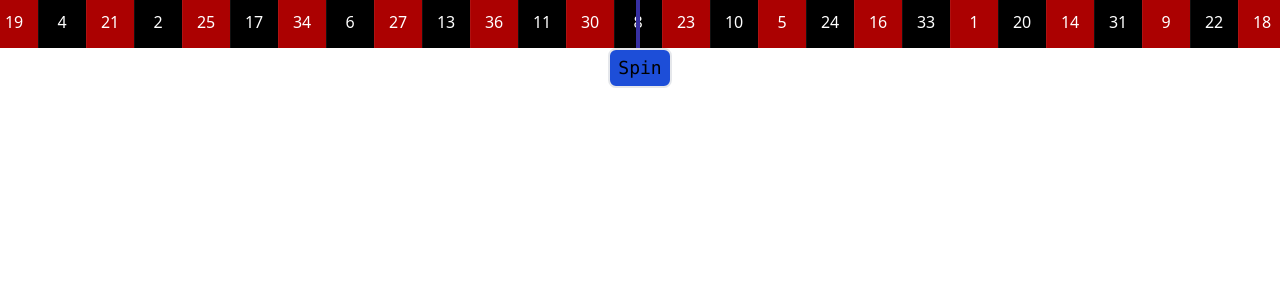
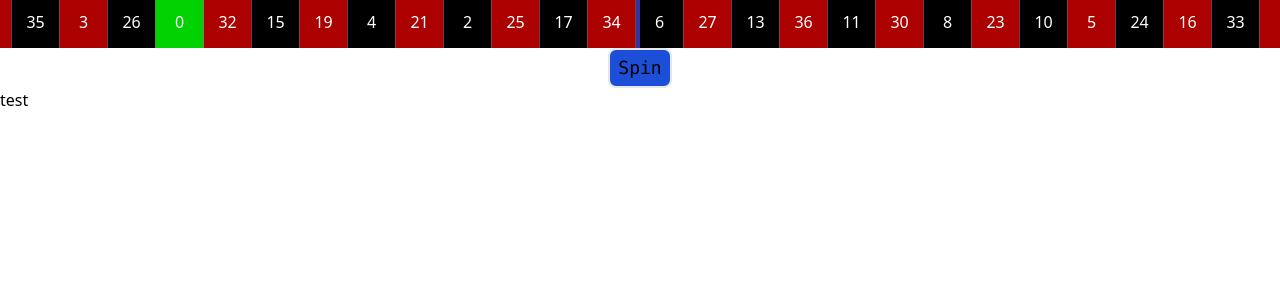
Before and after one commit to johannes67890/Roulette, a React (Create React App) app: page / in a window 1280 px wide. Shown: the top 300 px of the page. Built offline with nearby package versions, Linux system fonts and the light colour scheme.

Commit message:
Export result needed, animation and data fetching done

```diff
--- a/src/App.tsx
+++ b/src/App.tsx
@@ -4,6 +4,8 @@ import { useState } from "react";
 import $ from "jquery";
 
 //https://css-tricks.com/restart-css-animation/
+export let resultIndex: number; // get random resultd
+
 function App() {
   const [IsSpin, setIsSpin] = useState<Boolean>(false);
   return (
@@ -23,22 +25,26 @@ function App() {
           }}
         >
           <ul className={IsSpin === true ? "" : "flex animate-roll"}>
-            {Tiles.map((index) => (
+            {/*!!!!!!!!!!!!!!!!!!!! NEEDS A LOOP !!!!!!!!!!!!!!!!!!!!*/}
+            {Tiles.map((index, key) => (
               <li
+                key={key}
                 className={`bg-${index.color} flex-none w-12 h-12 self-start text-center align-middle inline-block leading-10`}
               >
                 <span className="align-middle text-white ">{index.val}</span>
               </li>
             ))}
-            {Tiles.map((index) => (
+            {Tiles.map((index, key) => (
               <li
+                key={key}
                 className={`bg-${index.color} flex-none w-12 h-12 self-start text-center align-middle inline-block leading-10`}
               >
                 <span className="align-middle text-white ">{index.val}</span>
               </li>
             ))}
-            {Tiles.map((index) => (
+            {Tiles.map((index, key) => (
               <li
+                key={key}
                 className={`bg-${index.color} flex-none w-12 h-12 self-start text-center align-middle inline-block leading-10`}
               >
                 <span className="align-middle text-white ">{index.val}</span>
@@ -47,8 +53,39 @@ function App() {
           </ul>
         </div>
         <button
+          id="spin"
+          disabled={IsSpin === true ? true : false}
           onClick={() => {
-            IsSpin === true ? spin() : setIsSpin(!IsSpin);
+            $("#window").css({
+              right: "0",
+            });
+            resultIndex = getRandomInt(20, 53);
+            let calculatedPosition =
+              Tiles[resultIndex - 20].pos + getRandomInt(-18, 18); // ... + Tiles[resultIndex - 20].pos * getRandomInt(1, 2); // get pos from Tiles and add random miss-postion (for realisme)
+            $("#window").animate(
+              {
+                right: calculatedPosition,
+              },
+              7500 //animation time
+            );
+            $("#spin").css("cursor", "not-allowed");
+
+            setTimeout(() => {
+              $("#spin").css("cursor", "pointer");
+              $("#window").css({
+                right: "0",
+              });
+              setIsSpin(false);
+            }, 12000);
+            // debuging
+            // console.log("pos: ", calculatedPosition);
+            // console.log("resultIndex: ", resultIndex);
+            console.log("App result: ", Tiles[resultIndex - 20]);
+
+            if (IsSpin === false) {
+              setIsSpin(!IsSpin);
+            }
+            return resultIndex;
           }}
           className="flex mx-auto px-2 py-1 border-2 bg-blue-700 rounded-lg hover:bg-blue-400"
         >
@@ -81,29 +118,10 @@ function App() {
   );
 }
 
-function spin() {
-  function getRandomInt(min: number, max: number) {
-    min = Math.ceil(min);
-    max = Math.floor(max);
-    return Math.floor(Math.random() * (max - min) + min); //The maximum is exclusive and the minimum is inclusive
-  }
-
-  $("#window").css({
-    right: "0",
-  });
-  var resultIndex = getRandomInt(20, 53); // get random resultd
-
-  let calculatedPosition = Tiles[resultIndex - 20].pos + getRandomInt(-18, 18); //get pos from Tiles and add random miss-postion (for realisme)
-  $("#window").animate(
-    {
-      right: calculatedPosition,
-    },
-    7500 //animation time
-  );
-  // debuging
-  console.log("pos: ", calculatedPosition);
-  console.log("resultIndex: ", resultIndex);
-  console.log("result: ", Tiles[resultIndex - 20]);
+function getRandomInt(min: number, max: number) {
+  min = Math.ceil(min);
+  max = Math.floor(max);
+  return Math.floor(Math.random() * (max - min) + min); //The maximum is exclusive and the minimum is inclusive
 }
 
 export default App;
--- a/src/index.tsx
+++ b/src/index.tsx
@@ -2,10 +2,12 @@ import React from "react";
 import ReactDOM from "react-dom";
 import "./index.css";
 import App from "./App";
+import Test from "./test";
 
 ReactDOM.render(
   <React.StrictMode>
     <App />
+    <Test />
   </React.StrictMode>,
   document.getElementById("root")
 );
--- /dev/null
+++ b/src/test.tsx
@@ -0,0 +1,14 @@
+import React from "react";
+import { resultIndex } from "./App";
+import { Tiles } from "./Tiles";
+const Test = () => {
+  return (
+    <div>
+      <h2>test</h2>
+      <h2>{resultIndex} </h2>
+      {console.log("test result: ", Tiles[resultIndex - 20])}
+    </div>
+  );
+};
+
+export default Test;
--- a/tailwind.config.js
+++ b/tailwind.config.js
@@ -6,11 +6,11 @@ module.exports = {
       keyframes: {
         roll: {
           "0%": { transform: "translate3d(0,0,0)" },
-          "100%": { transform: "translate3d(-66%,0,0)" },
+          "100%": { transform: "translate3d(-66.5%,0,0)" },
         },
       },
       animation: {
-        roll: "roll 10s linear infinite",
+        roll: "roll 12s linear infinite",
         rollfast: "roll 6s ease-out forwards",
       },
       colors: {
```
